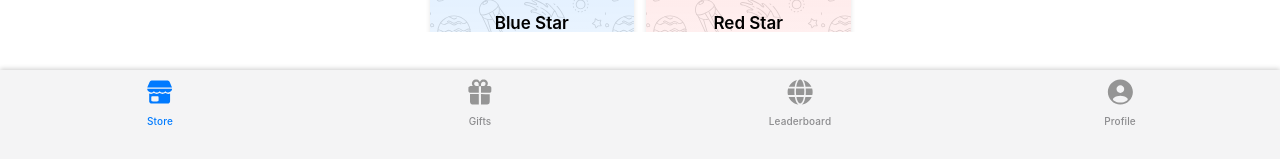
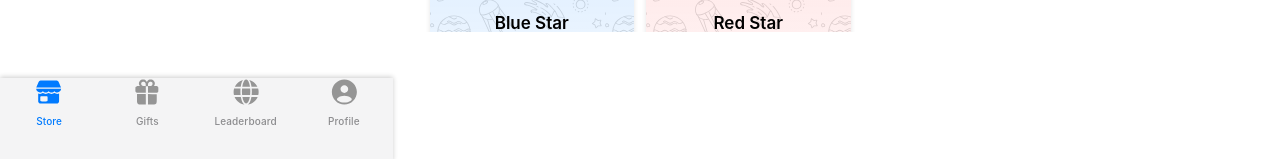
Before and after one commit to ErpalCommunity/gifts-frontend, a React (Create React App) app: page / in a window 1280 px wide. Shown: the part 638-797 px from the top of the page. Built offline with nearby package versions, Linux system fonts and the light colour scheme.

Commit message:
Update Navigator.css

```diff
--- a/src/Navigator.css
+++ b/src/Navigator.css
@@ -1,18 +1,16 @@
 .navigator {
-  display: none;
   position: fixed;
   bottom: 0;
   left: 0;
   right: 0;
   display: flex;
   justify-content: space-around;
-  padding: 10px 0;
+  padding: 0; /* Убираем padding */
   box-shadow: 0 -1px 5px rgba(0, 0, 0, 0.2);
-  width: Fixed (393px)px;
+  width: 393px; /* Исправлено */
   height: 84px;
-  padding: 8px 0px 0px 0px;
   background: rgba(241, 241, 242, 0.75);
-  backdrop-filter: blur(100px)
+  backdrop-filter: blur(100px);
 }
 
 .nav-item {
```
